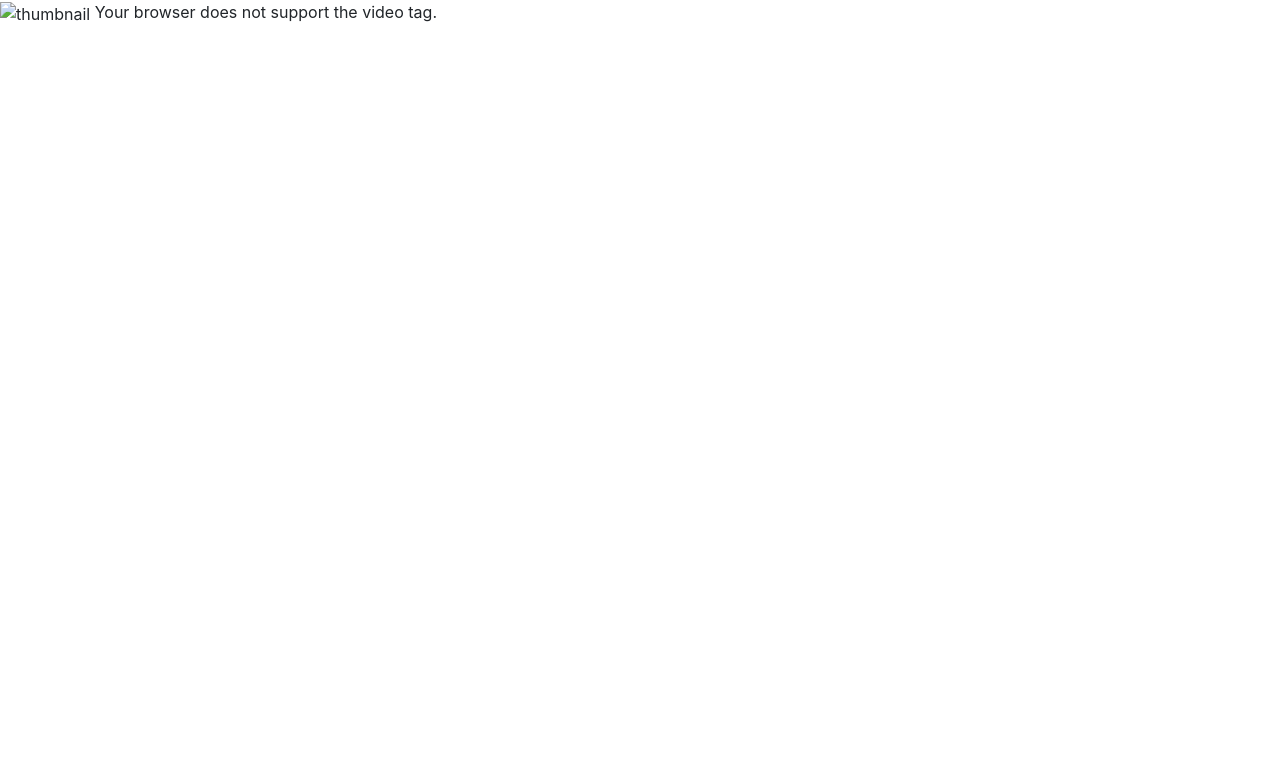
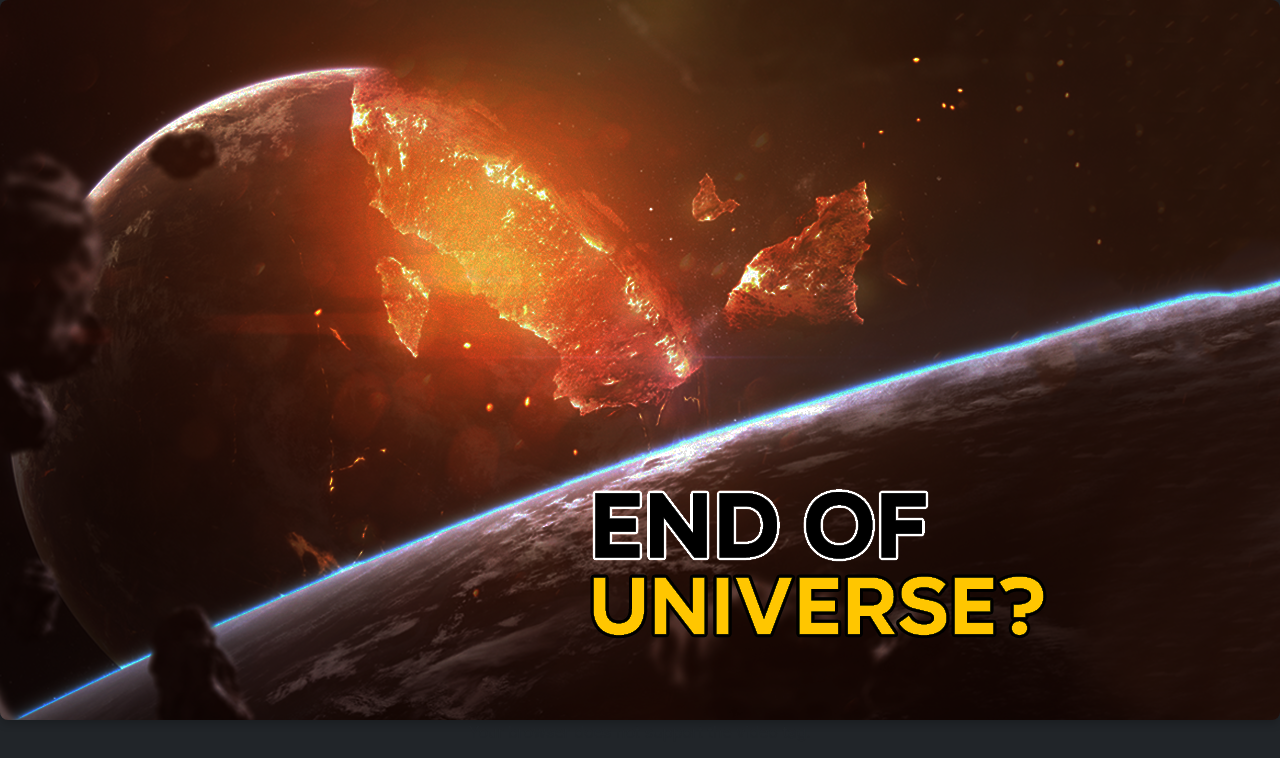
Before and after one commit to 10ritik/aizen, a plain HTML site: page Pages/thumbnail2.html in a window 1280 px wide. Drawn offline with nearby package versions, Linux system fonts and the light colour scheme; the site is published under a folder, as on GitHub Pages, so addresses that start at the root find nothing.

Commit message:
Update thumbnail2.html

```diff
--- a/Pages/thumbnail2.html
+++ b/Pages/thumbnail2.html
@@ -3,13 +3,15 @@
 <head>
     <meta charset="UTF-8">
     <meta name="viewport" content="width=device-width, initial-scale=1.0">
-    <title>Responsive Navbar</title>
+    <title>Aizen</title>
+    <link rel="icon" href="../Content/title-logo.png" type="image/x-icon">
+
     <!-- Add Bootstrap CSS -->
     <link href="https://stackpath.bootstrapcdn.com/bootstrap/4.5.2/css/bootstrap.min.css" rel="stylesheet">
-    <link rel="stylesheet" href="/style.css">
+    <link rel="stylesheet" href="../style.css">
 </head>
 <body class="project-body">
-    <img src="/Content/project 2.png" alt="thumbnail">
+    <img src="../Content/project 2.png" alt="thumbnail">
 
         Your browser does not support the video tag.
       </video>
```
